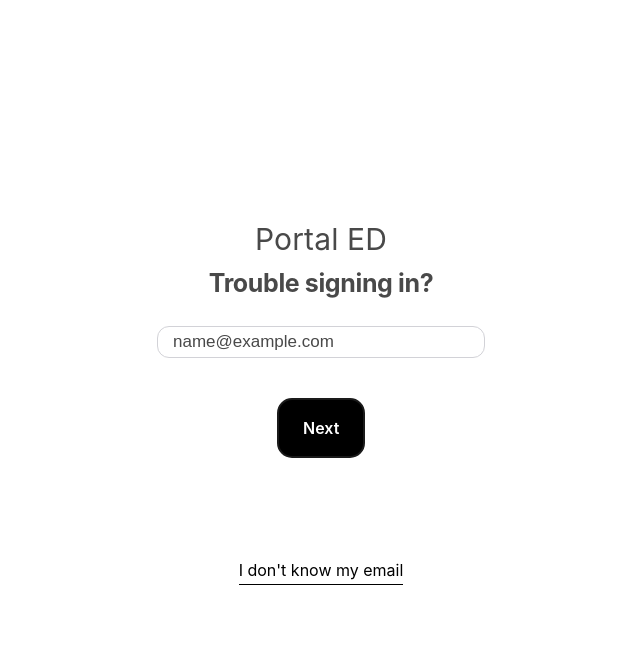
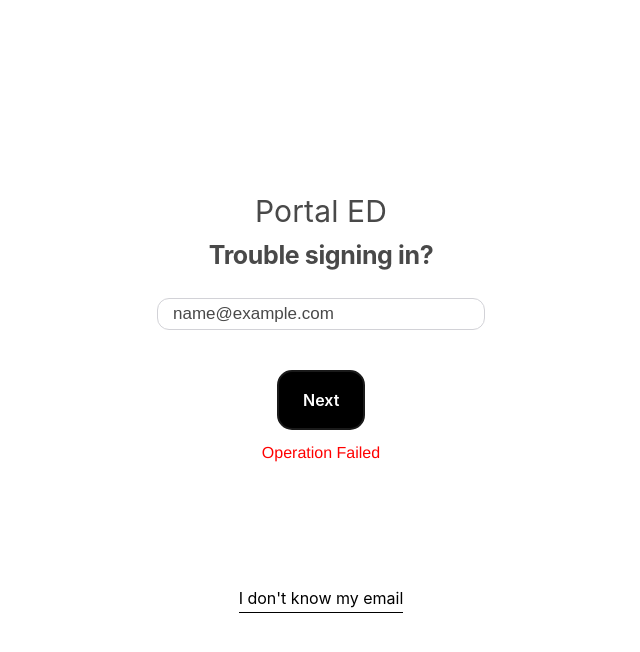
Before and after one commit to bruteforceproject/PortalEd, a React (Create React App) app in the folder frontend/: page /account-recovery/password in a window 1280 px wide. Both pictures are taken after typing "name@example.com" into the empty fields and a click on the button "Next". Shown: the top 652 px of the page, without its empty margins (319-959 px from the left). Built offline with nearby package versions, Linux system fonts and the light colour scheme; no server answers.

Commit message:
error messages for verification

```diff
--- a/frontend/src/pages/account-recovery-password.jsx
+++ b/frontend/src/pages/account-recovery-password.jsx
@@ -66,6 +66,9 @@ const PasswordRecovery = () => {
           <InputField key = {input.id} {...input} value = {email[emailInput.name]} onChange = {onChange}/>
         ))}
         <button className='log-in-button' >Next</button>
+        <div className="error-message">
+            {error && <p style={{ color: "red" }}>{error}</p>}
+          </div>
         <a className='log-in-link' href='http://localhost:3000/account-recovery/account-id'>I don't know my email</a>
       </form>
     </div>
```
